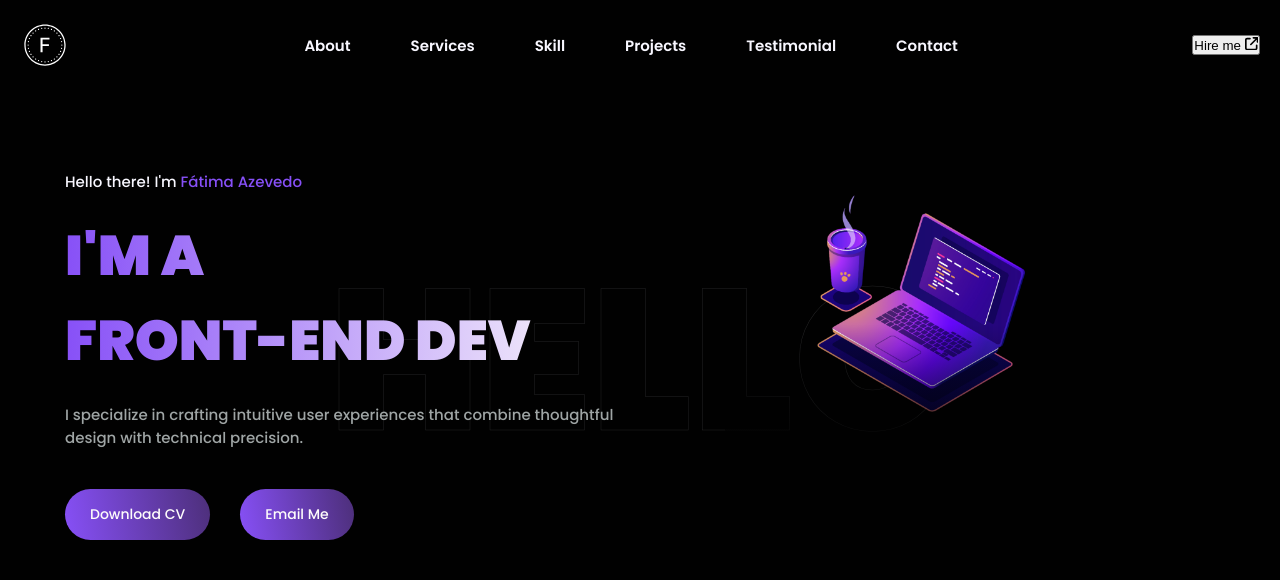
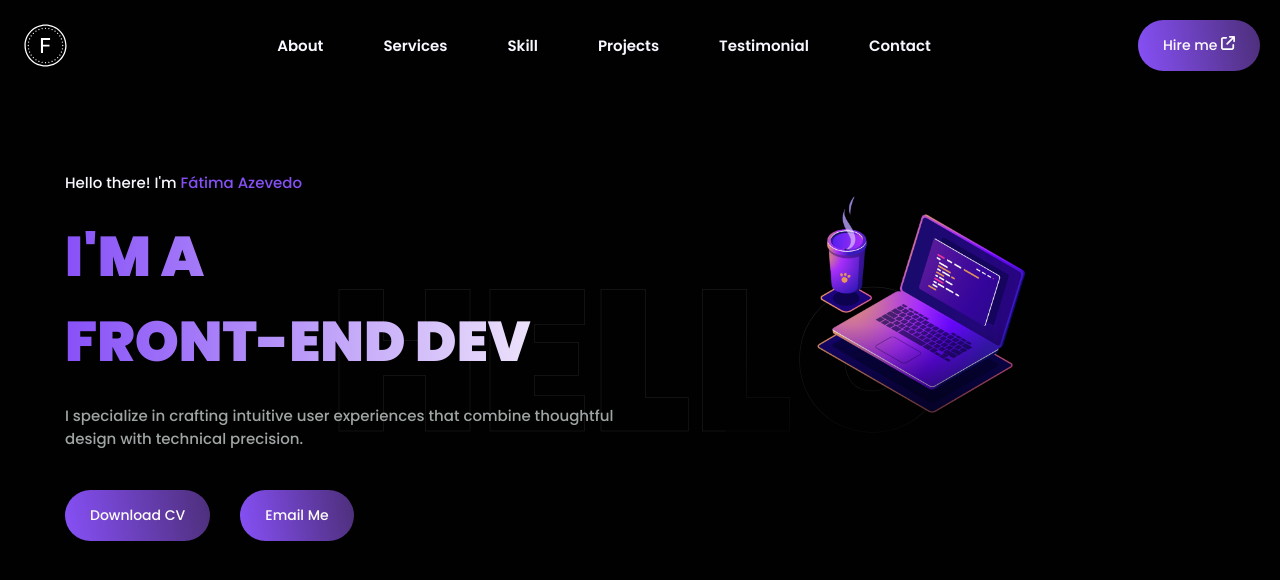
Before and after one commit to MeFay/Portfolio, a React (Vite) app: page / in a window 1280 px wide. Shown: the top 580 px of the page. Built offline with nearby package versions, Linux system fonts and the light colour scheme.

Commit message:
fixed classnames and css features

```diff
--- a/src/App.css
+++ b/src/App.css
@@ -30,7 +30,6 @@
   );
   --transition: all 400ms ease;
 }
-
 * {
   box-sizing: border-box;
   margin: 0;
@@ -39,6 +38,16 @@
   scrollbar-width: thin;
   outline: 0;
   list-style: none;
+}
+
+body {
+  font-family: "Poppins", sans-serif;
+  min-height: 100vh;
+  width: 100%;
+  overflow-y: auto;
+  color: var(--text-color);
+  background: var(--ui-color-1);
+  scroll-behavior: smooth;
 }
 
 /* SCROLLBAR */
@@ -113,7 +122,7 @@ img {
 }
 
 /* BUTTONS */
-.header__button {
+.btn {
   font-family: "Poppins", sans-serif;
   padding: 15px 25px;
   border-radius: var(--border-radius-circle);
@@ -127,14 +136,14 @@ img {
   border: none;
 }
 
-.header__button--primary {
+.btn--primary {
   background: var(--gradient-1);
   color: var(--white-color);
   background-size: 200% auto;
   transition: var(--transition);
 }
 
-.header__button--primary:hover {
+.btn--primary:hover {
   background-position: right center;
 }
 
@@ -142,7 +151,7 @@ img {
 .section__wrapper {
   margin: auto;
   max-width: 1190px;
-  padding: 80px 20px; /* Updated from margin to padding */
+  padding: 80px 20px;
 }
 
 .section__header {
--- a/src/components/Header/header.css
+++ b/src/components/Header/header.css
@@ -140,7 +140,7 @@
     gap: 20px;
   }
 
-  .header__info-bottom .header__button {
+  .header__info-bottom .btn {
     width: 45%;
     padding: 15px;
   }
--- a/src/components/Header/header.tsx
+++ b/src/components/Header/header.tsx
@@ -25,12 +25,12 @@ export const Header = () => {
               </p>
             </div>
             <div className="header__info-bottom">
-              <button className="header__button header__button--primary">
+              <button className="btn btn--primary">
                 Download CV
               </button>
               <a
                 href="mailto:fatimaalvesa10@gmail.com"
-                className="header__button header__button--primary"
+                className="btn btn--primary"
               >
                 Email Me
               </a>
--- a/src/components/Navbar/Navbar.tsx
+++ b/src/components/Navbar/Navbar.tsx
@@ -43,7 +43,7 @@ export const Navbar = () => {
         ))}
       </div>
       <div className="navbar__actions">
-        <button className="btn btn-primary">
+        <button className="btn btn--primary">
           Hire me <FaArrowUpRightFromSquare />
         </button>
         <FaBarsStaggered
```
